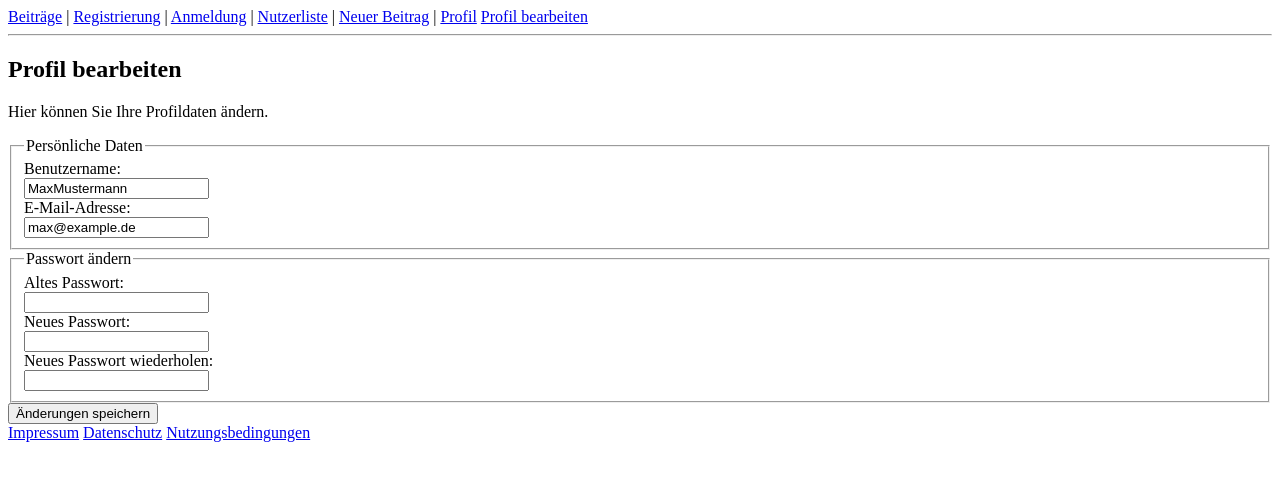
After one commit to Sutoroberii/Webprogrammierung_gaming, a PHP site: page /profil-bearbeiten.php in a window 1280 px wide. The commit adds this page. Shown: the top 481 px of the page. Run offline with PHP 8.4, Linux system fonts and the light colour scheme.

Commit message:
profilseite

```diff
--- a/php/nav.php
+++ b/php/nav.php
@@ -4,5 +4,7 @@
     <a href="anmeldung.php">Anmeldung</a> |
     <a href="nutzerliste.php">Nutzerliste</a> |
     <a href="beitrag-neu.php">Neuer Beitrag</a> |
+    <a href="profil.php">Profil</a>
+    <a href="profil-bearbeiten.php">Profil bearbeiten</a>
 </nav>
 <hr>
--- /dev/null
+++ b/profil-bearbeiten.php
@@ -0,0 +1,53 @@
+<?php
+$title = "Profil bearbeiten";
+include_once "php/head.php";
+include_once "php/nav.php";
+?>
+
+<main>
+    <section>
+        <h2>Profil bearbeiten</h2>
+        <p>Hier können Sie Ihre Profildaten ändern.</p>
+
+        <form action="profil-bearbeiten.php" method="post">
+            <fieldset>
+                <legend>Persönliche Daten</legend>
+
+                <div>
+                    <label for="benutzername">Benutzername:</label><br>
+                    <input type="text" id="benutzername" name="benutzername" value="MaxMustermann" required>
+                </div>
+
+                <div>
+                    <label for="email">E-Mail-Adresse:</label><br>
+                    <input type="email" id="email" name="email" value="max@example.de" required>
+                </div>
+            </fieldset>
+
+            <fieldset>
+                <legend>Passwort ändern</legend>
+
+                <div>
+                    <label for="altes-passwort">Altes Passwort:</label><br>
+                    <input type="password" id="altes-passwort" name="altes_passwort">
+                </div>
+
+                <div>
+                    <label for="neues-passwort">Neues Passwort:</label><br>
+                    <input type="password" id="neues-passwort" name="neues_passwort">
+                </div>
+
+                <div>
+                    <label for="passwort-wiederholen">Neues Passwort wiederholen:</label><br>
+                    <input type="password" id="passwort-wiederholen" name="passwort_wiederholen">
+                </div>
+            </fieldset>
+
+            <div>
+                <button type="submit">Änderungen speichern</button>
+            </div>
+        </form>
+    </section>
+</main>
+
+<?php include_once "php/footer.php"; ?>
```
Also changed, not shown: profil.php (added, +38 -0 lines), anmeldung.php (renamed from seiten/anmeldung.php), beitrag-neu.php (renamed from seiten/beitrag-neu.php), beitrag.php (renamed from seiten/beitrag.php), datenschutz.php (renamed from seiten/datenschutz.php), impressum.php (renamed from seiten/impressum.php), nutzerliste.php (renamed from seiten/nutzerliste.php), nutzungsbedingungen.php (renamed from seiten/nutzungsbedingungen.php), registrierung.php (renamed from seiten/registrierung.php).
